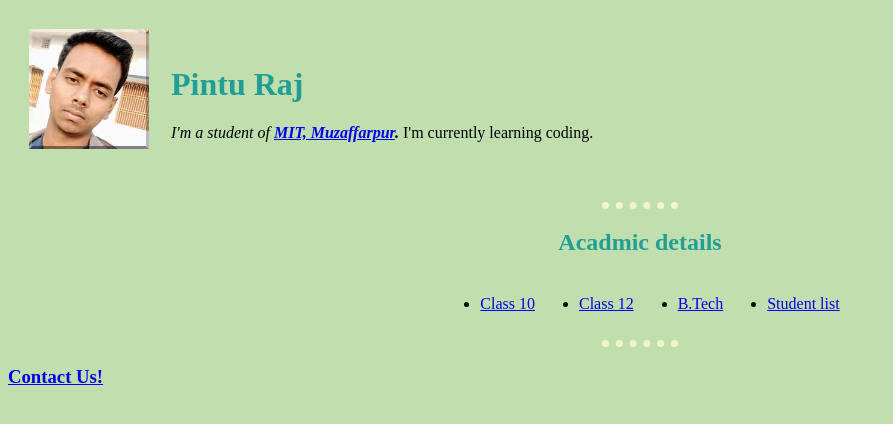
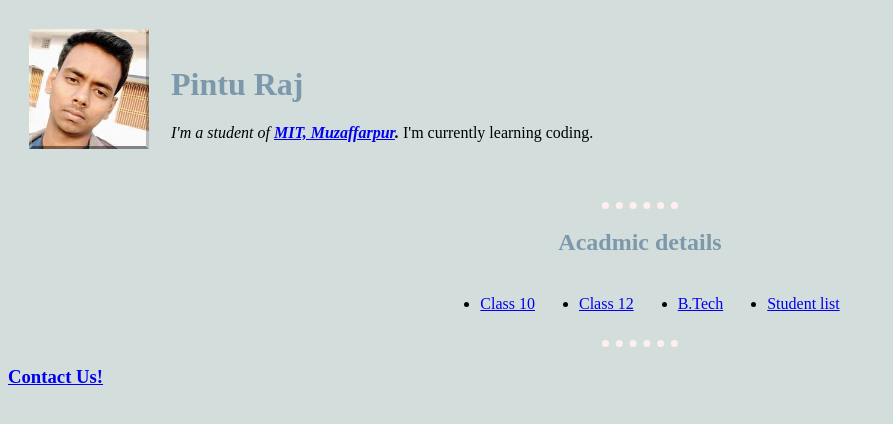
Before and after one commit to newpinturaj/resume, a plain HTML site: page index.html in a window 1280 px wide. Shown: the whole page, without its empty margins (0-893 px from the left). Drawn offline with Linux system fonts and the light colour scheme.

Commit message:
css color change

```diff
--- a/css/style.css
+++ b/css/style.css
@@ -1,11 +1,11 @@
 body{
-    background-color: #C1DEAE;
+    background-color: #D3DEDC;
 }
 hr{
     border-style: none;
     border-top-style: dotted;
     border-width: 7px;
-    border-color: #F2F5C8;
+    border-color: #FFEFEF;
     width: 6%;
 
 }
@@ -14,11 +14,11 @@ img{
     height: 120px;
 }
 h1 {
-    color: #219F94;
+    color: #7C99AC;
 }
 h2 {
-    color: #219F94;
+    color: #7C99AC;
 }
 h3 {
-    color: #219F94;
+    color: #7C99AC;
 }
```
